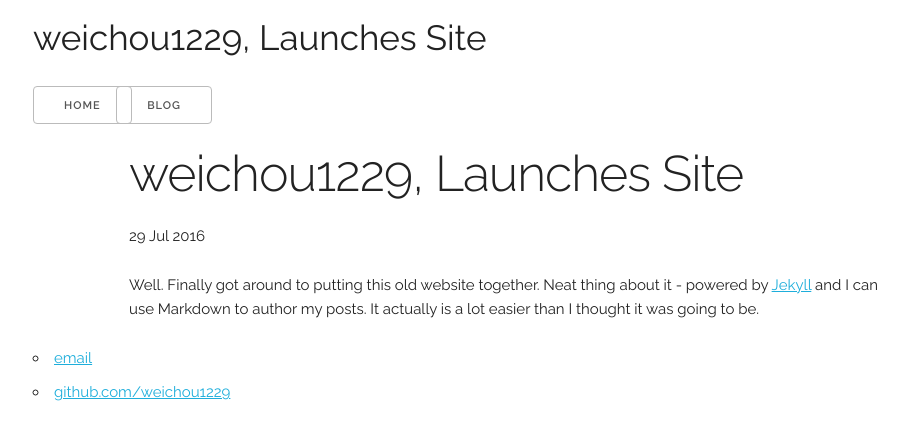
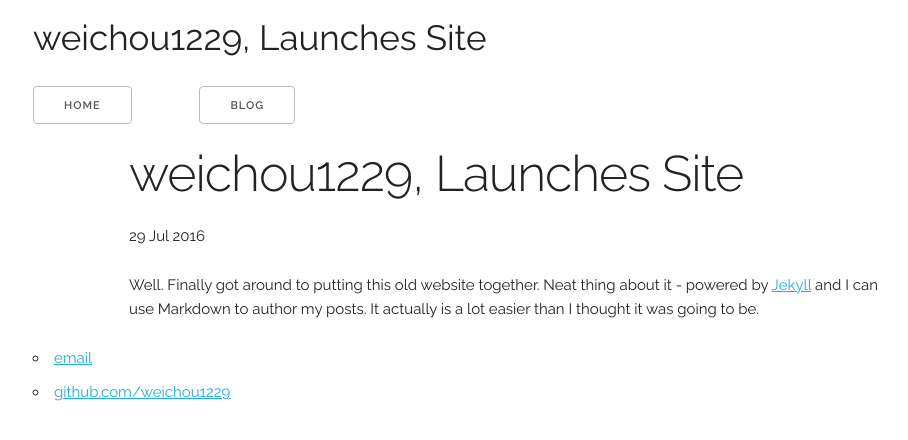
Before and after one commit to weichou1229/weichou.github.io, a Jekyll site: the page built from _posts/blog/2016-07-29-weichou1229-site-launched.md, in a window 1280 px wide. Shown: the top 440 px of the page, without its empty margins (127-1035 px from the left). Built offline with Jekyll 4.4.1, drawn with Linux system fonts in a browser that asks for light colours; comment, search, counter and statistics services are not loaded.

Commit message:
Update default.html

```diff
--- a/_layouts/default.html
+++ b/_layouts/default.html
@@ -14,8 +14,8 @@
 			</header>
 			<nav>
 				<div class="row">
-					<div class="one column"><a class="button" href="/" >Home</a></div>
-				    	<div class="one column"><a class="button" href="/blog">Blog</a></div>
+					<div class="two columns"><a class="button" href="/" >Home</a></div>
+				    	<div class="two columns"><a class="button" href="/blog">Blog</a></div>
 				    	<!--<div class="one columns">CV</div> -->
 				</div>
 			</nav>
```
